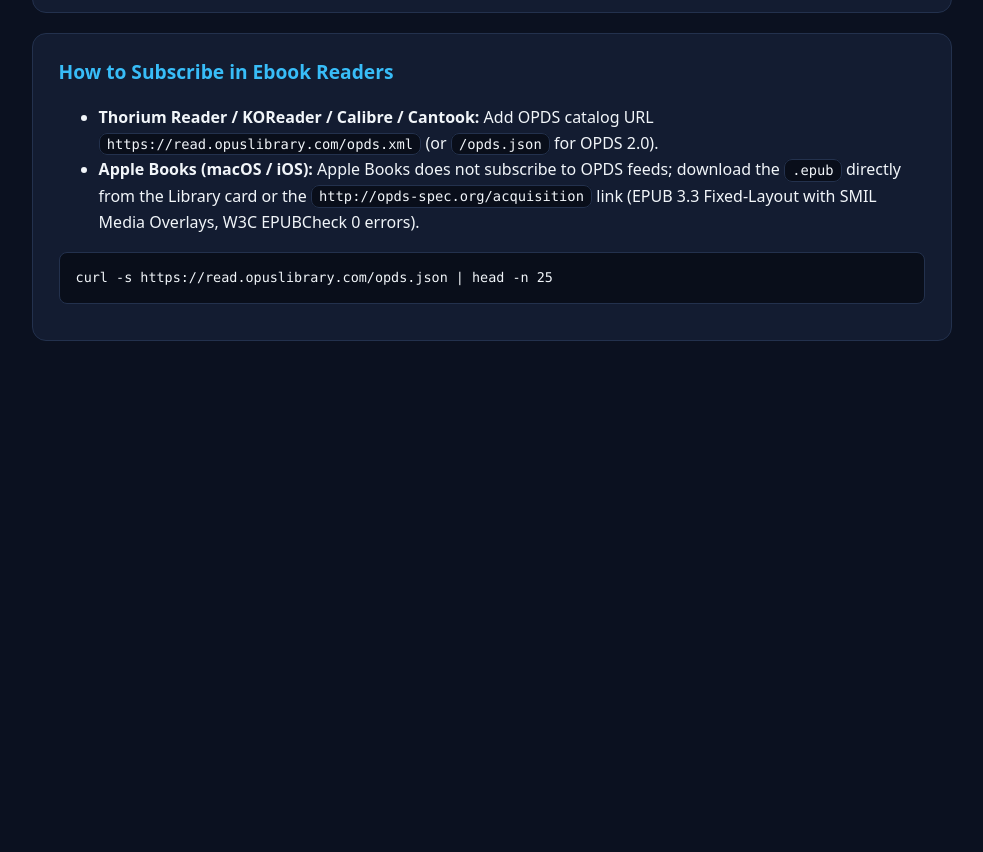
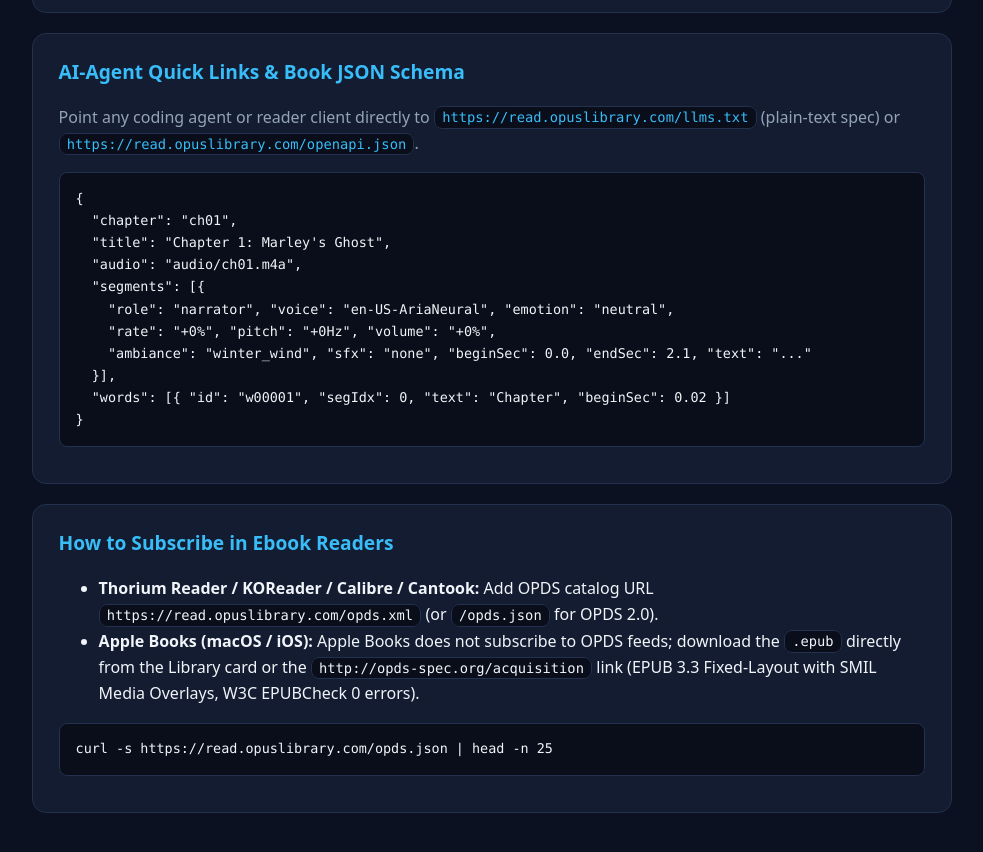
Before and after one commit to jwendyr/read-opuslibrary, a plain HTML site: page docs/developers.html in a window 1280 px wide. Shown: the part 1394-2246 px from the top of the page, without its empty margins (148-1131 px from the left). Before the commit the page ends 1851 px from the top, so only its background shows below. Drawn offline with Linux system fonts and the light colour scheme.

Commit message:
Add /llms.txt and complete AI-agent Book/Segment JSON schema to developers.html

```diff
--- a/docs/developers.html
+++ b/docs/developers.html
@@ -95,6 +95,22 @@
     </div>
 
     <div class="card">
+      <h2>AI-Agent Quick Links &amp; Book JSON Schema</h2>
+      <p style="color:var(--muted);">Point any coding agent or reader client directly to <a class="ep" href="llms.txt"><code>https://read.opuslibrary.com/llms.txt</code></a> (plain-text spec) or <a class="ep" href="openapi.json"><code>https://read.opuslibrary.com/openapi.json</code></a>.</p>
+      <pre>{
+  "chapter": "ch01",
+  "title": "Chapter 1: Marley's Ghost",
+  "audio": "audio/ch01.m4a",
+  "segments": [{
+    "role": "narrator", "voice": "en-US-AriaNeural", "emotion": "neutral",
+    "rate": "+0%", "pitch": "+0Hz", "volume": "+0%",
+    "ambiance": "winter_wind", "sfx": "none", "beginSec": 0.0, "endSec": 2.1, "text": "..."
+  }],
+  "words": [{ "id": "w00001", "segIdx": 0, "text": "Chapter", "beginSec": 0.02 }]
+}</pre>
+    </div>
+
+    <div class="card">
       <h2>How to Subscribe in Ebook Readers</h2>
       <ul>
         <li><strong>Thorium Reader / KOReader / Calibre / Cantook:</strong> Add OPDS catalog URL <code>https://read.opuslibrary.com/opds.xml</code> (or <code>/opds.json</code> for OPDS 2.0).</li>
```
Also changed, not shown: docs/llms.txt (added).
